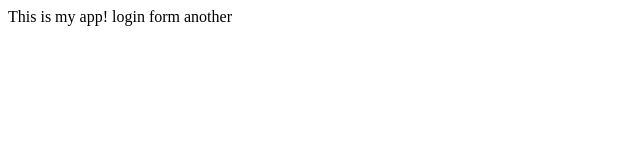
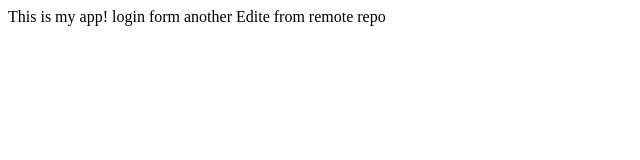
Before and after one commit to Zyteck/myappsample, a plain HTML site: page index.html in a window 1280 px wide. Shown: the whole page, without its empty margins (0-640 px from the left). Drawn offline with Linux system fonts and the light colour scheme.

Commit message:
Update index.html

```diff
--- a/index.html
+++ b/index.html
@@ -6,5 +6,6 @@
 		This is my app!
 		login form
 		another
+		Edite from remote repo
 	</body>
 </html>
```
